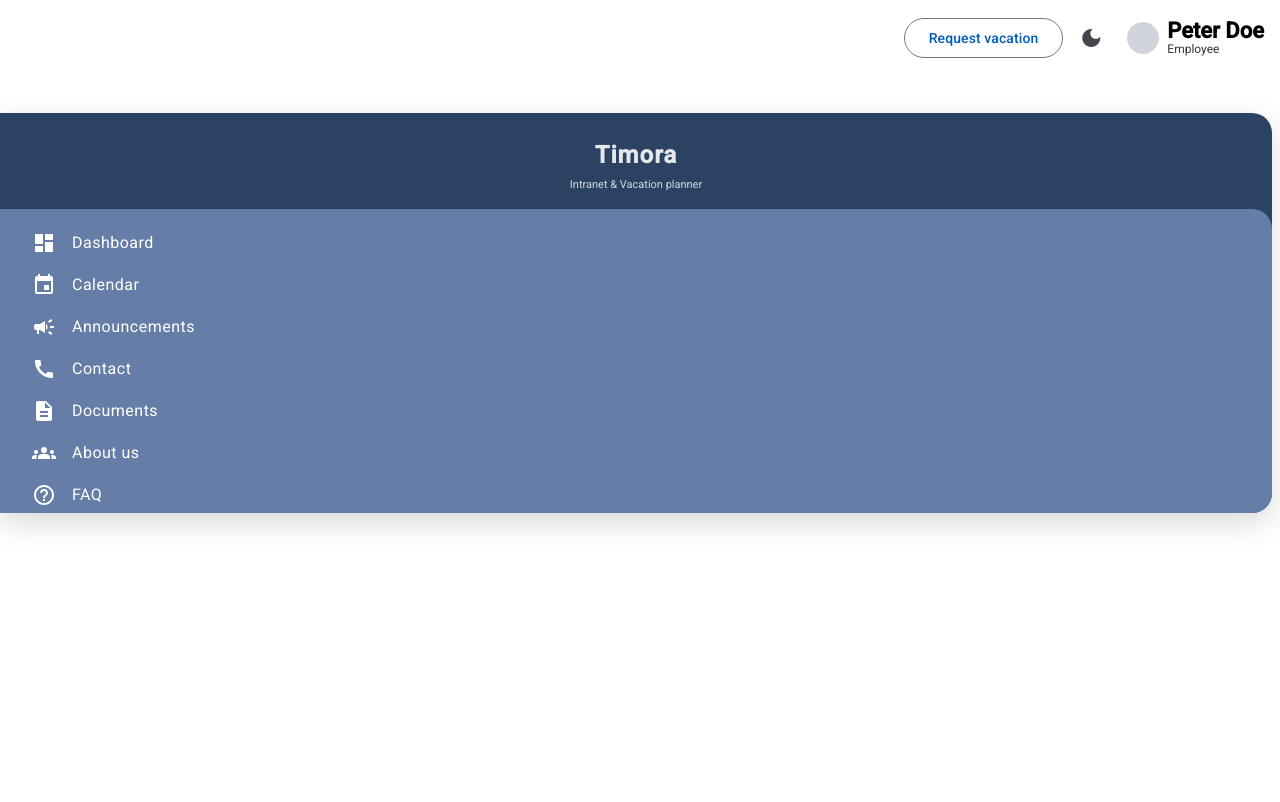
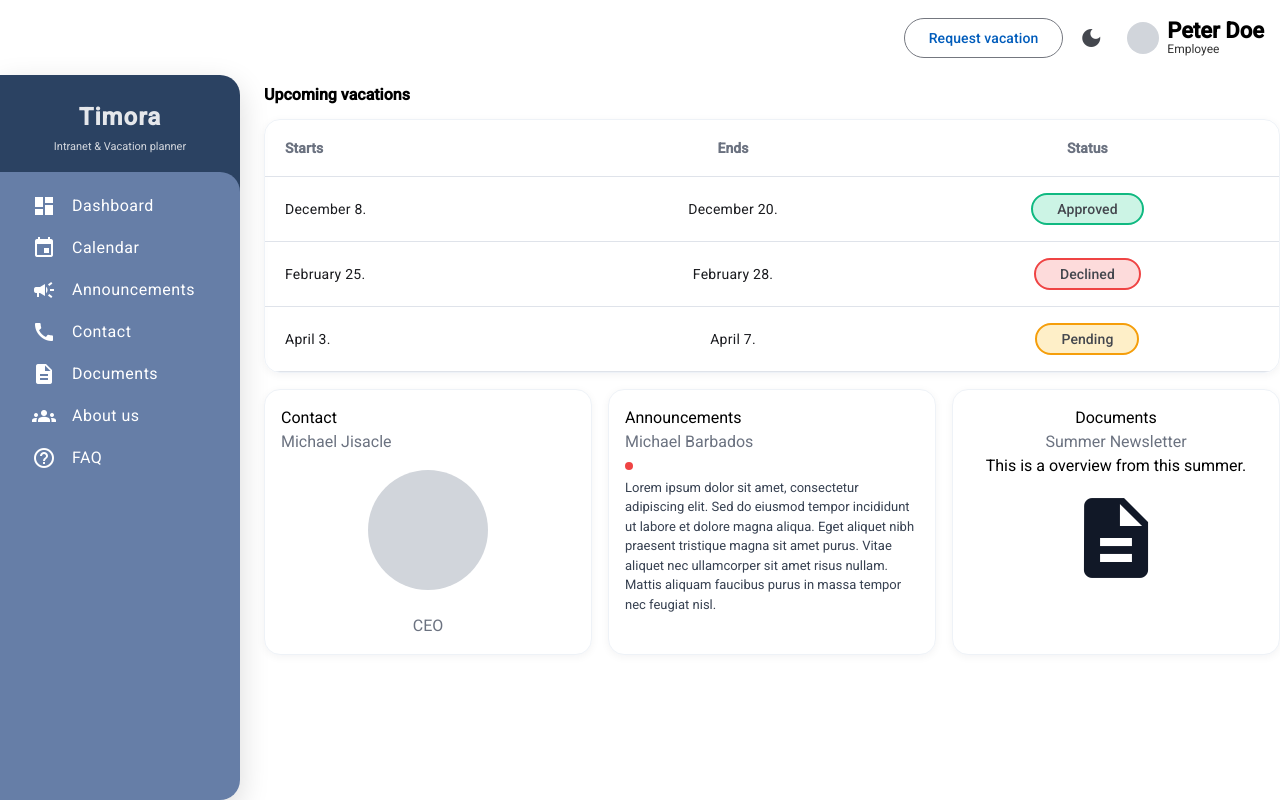
Before and after one commit to kollarm226/timoraFE, an Angular app in the folder frontend/: page /dashboard in a window 1280 px wide. Shown: the top 802 px of the page. Built offline with nearby package versions, Linux system fonts and the light colour scheme.

Commit message:
Fix layout: constrain sidebar width and make dashboard layout flex

```diff
--- a/frontend/src/app/layout/sidebar/sidebar.component.css
+++ b/frontend/src/app/layout/sidebar/sidebar.component.css
@@ -1,6 +1,6 @@
 .sidebar-wrap { display: flex; align-items: center; justify-content: center; height: calc(100vh - 75px); padding: 0 8px 0 0; }
 
-.sidenav { width: 100%; height: 400px; background: #2b4262; color: #e5e7eb; padding: 12px 0 0 0; border-radius: 0 20px 20px 0; box-shadow: 0 10px 30px rgba(0,0,0,.15); overflow: hidden; transform: translateY(-125px); }
+.sidenav { width: 240px; height: calc(100vh - 75px); background: #2b4262; color: #e5e7eb; padding: 12px 0 0 0; border-radius: 0 20px 20px 0; box-shadow: 0 10px 30px rgba(0,0,0,.15); overflow: auto; transform: none; }
 /* Dark mode panel */
 :host-context(.dark-theme) .sidenav { background: #292929; }
 
--- a/frontend/src/app/pages/dashboard/dashboard.component.css
+++ b/frontend/src/app/pages/dashboard/dashboard.component.css
@@ -59,6 +59,11 @@ mat-chip.pending { background: rgba(251, 191, 36, 0.25); color: #374151; border:
   margin-top: 16px;
 }
 
+/* Layout wrapper to position sidebar and main content */
+.layout { display: flex; gap: 16px; }
+.layout app-sidebar { flex: 0 0 240px; }
+.layout main.page { flex: 1 1 auto; }
+
 mat-card { padding: 16px; border-radius: 16px; background: #ffffff; border: 1px solid #eef2f7; box-shadow: 0 2px 8px rgba(17, 24, 39, 0.05); }
 :host-context(.dark-theme) mat-card { background: #464646; border-color: #7b8086; }
 /* Ensure info cards pick up the dark background and white text */
```
